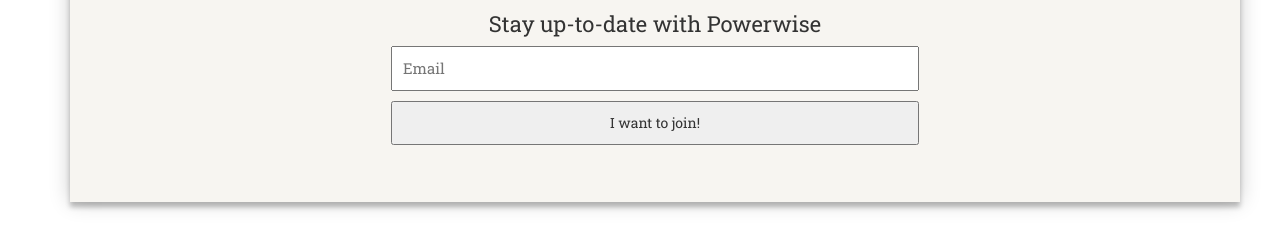
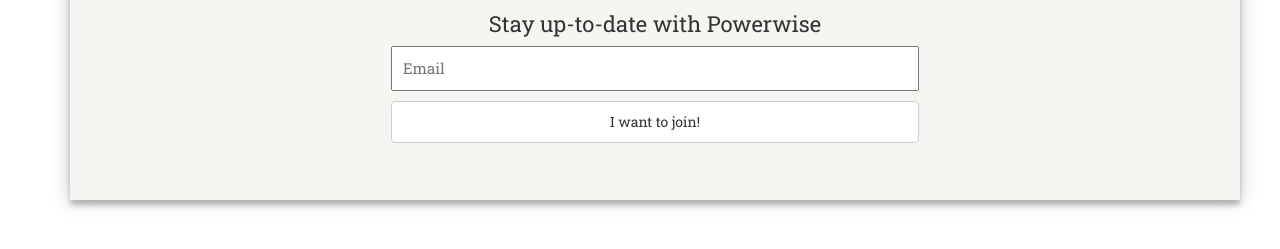
Before and after one commit to alexljamin/powerwise, a website: page docs/index.html in a window 1280 px wide. Shown: the part 373-622 px from the top of the page. Drawn offline with nearby package versions, Linux system fonts and the light colour scheme.

Commit message:
banner added

```diff
--- a/docs/index.html
+++ b/docs/index.html
@@ -21,10 +21,8 @@
             <form class="signup" action="http://powerwise-demo.s3.amazonaws.com/register" method="get">
                 <h3>Stay up-to-date with Powerwise</h3>
                 <input type="email" placeholder="Email" name="email" required>
-                <!--
-                <input type="tel" placeholder="Phone number">
-                -->
-                <button type="submit">I want to join!</button>
+                <!--<input type="tel" placeholder="Phone number" name="phone">-->
+                <button type="submit" class="btn btn-default">I want to join!</button>
             </form>
         </div>
     </body>
```
Also changed, not shown: src/index.html (+2 -4 lines), src/assets/banner.png (added).
